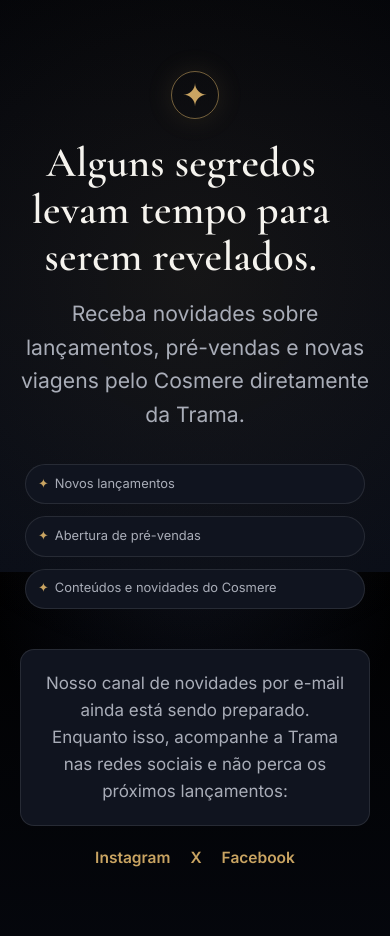
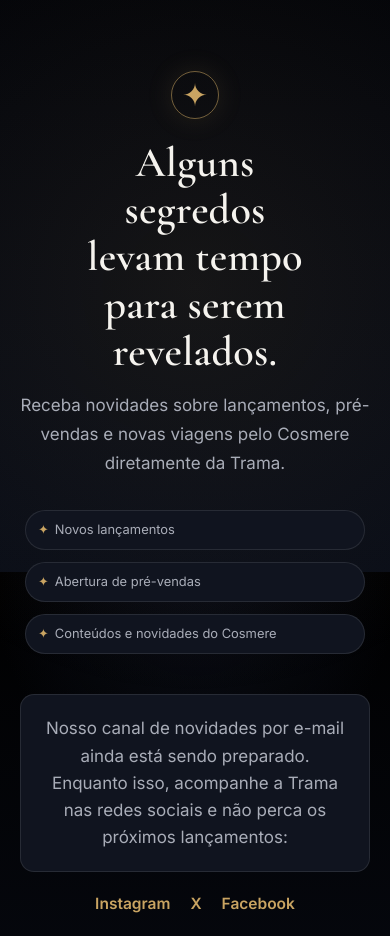
Before and after one commit to thadeucupello/cosmere-trama, a React (Vite) app in the folder cosmere/: page /projetos-secretos in a window 390 px wide. Shown: the part 6180-7116 px from the top of the page. Built offline with nearby package versions, Linux system fonts and the light colour scheme.

Commit message:
Corrige alinhamento móvel e cartões dos planetas

```diff
--- a/cosmere/src/components/SectionHeading.tsx
+++ b/cosmere/src/components/SectionHeading.tsx
@@ -11,7 +11,7 @@ interface Props {
 export default function SectionHeading({ eyebrow, title, subtitle, align = 'left' }: Props) {
   return (
     <motion.div
-      className="section-heading-block"
+      className={`section-heading-block section-heading-block--${align}`}
       style={{ textAlign: align }}
       initial={{ opacity: 0, y: 24 }}
       whileInView={{ opacity: 1, y: 0 }}
--- a/cosmere/src/sections/WhatIsCosmere.tsx
+++ b/cosmere/src/sections/WhatIsCosmere.tsx
@@ -116,9 +116,11 @@ export default function WhatIsCosmere() {
                   loading="lazy"
                 />
               )}
-              <div>
-                <strong style={{ color: activeWorld.accent }}>{activeWorld.name}</strong>
-                <span>{activeWorld.teaser}</span>
+              <div className="cosmere-tooltip__copy">
+                <h3 className="cosmere-tooltip__name" style={{ color: activeWorld.accent }}>
+                  {activeWorld.name}
+                </h3>
+                <p className="cosmere-tooltip__description">{activeWorld.teaser}</p>
                 {relatedBook && (
                   <Link to={`/projetos-secretos#${relatedBook.id}`} className="btn btn-ghost cosmere-tooltip__cta">
                     Conhecer {relatedBook.title}
--- a/cosmere/src/styles/global.css
+++ b/cosmere/src/styles/global.css
@@ -141,6 +141,31 @@ img {
   margin-top: 1rem;
 }
 
+.section-heading-block--center {
+  width: 100%;
+}
+
+.section-heading-block--center .section-heading,
+.section-heading-block--center .section-sub {
+  margin-inline: auto;
+}
+
+.section-heading-block--center .section-heading {
+  text-wrap: balance;
+}
+
+.section-heading-block--center .section-sub {
+  text-wrap: pretty;
+}
+
+@media (max-width: 560px) {
+  .section-heading-block--center .section-sub {
+    max-width: 34ch;
+    font-size: var(--step-base);
+    line-height: 1.7;
+  }
+}
+
 .btn {
   display: inline-flex;
   align-items: center;
--- a/cosmere/src/styles/sections.css
+++ b/cosmere/src/styles/sections.css
@@ -1485,3 +1485,59 @@
     text-align: left;
   }
 }
+
+
+/* ── Ajustes de leitura em telas pequenas ─────────────────────────── */
+.cosmere-tooltip__copy {
+  min-width: 0;
+  flex: 1;
+}
+
+.cosmere-tooltip__name {
+  display: block;
+  font-family: var(--font-display);
+  font-size: var(--step-lg);
+  line-height: 1.15;
+}
+
+.cosmere-tooltip__description {
+  margin-top: 0.5rem;
+  color: var(--color-text-primary);
+  font-size: var(--step-sm);
+  line-height: 1.65;
+  text-wrap: pretty;
+}
+
+@media (max-width: 560px) {
+  .newsletter .section-heading {
+    max-width: 13ch;
+  }
+
+  .cosmere-map .section-sub {
+    max-width: 31ch;
+  }
+
+  .cosmere-map__statement {
+    max-width: 27ch;
+    text-wrap: balance;
+  }
+
+  .cosmere-tooltip__card {
+    align-items: flex-start;
+    padding: 1.25rem;
+  }
+
+  .cosmere-tooltip__cover {
+    margin-inline: auto;
+  }
+
+  .cosmere-tooltip__copy {
+    width: 100%;
+    text-align: center;
+  }
+
+  .cosmere-tooltip__cta {
+    justify-content: center;
+    width: 100%;
+  }
+}
```
